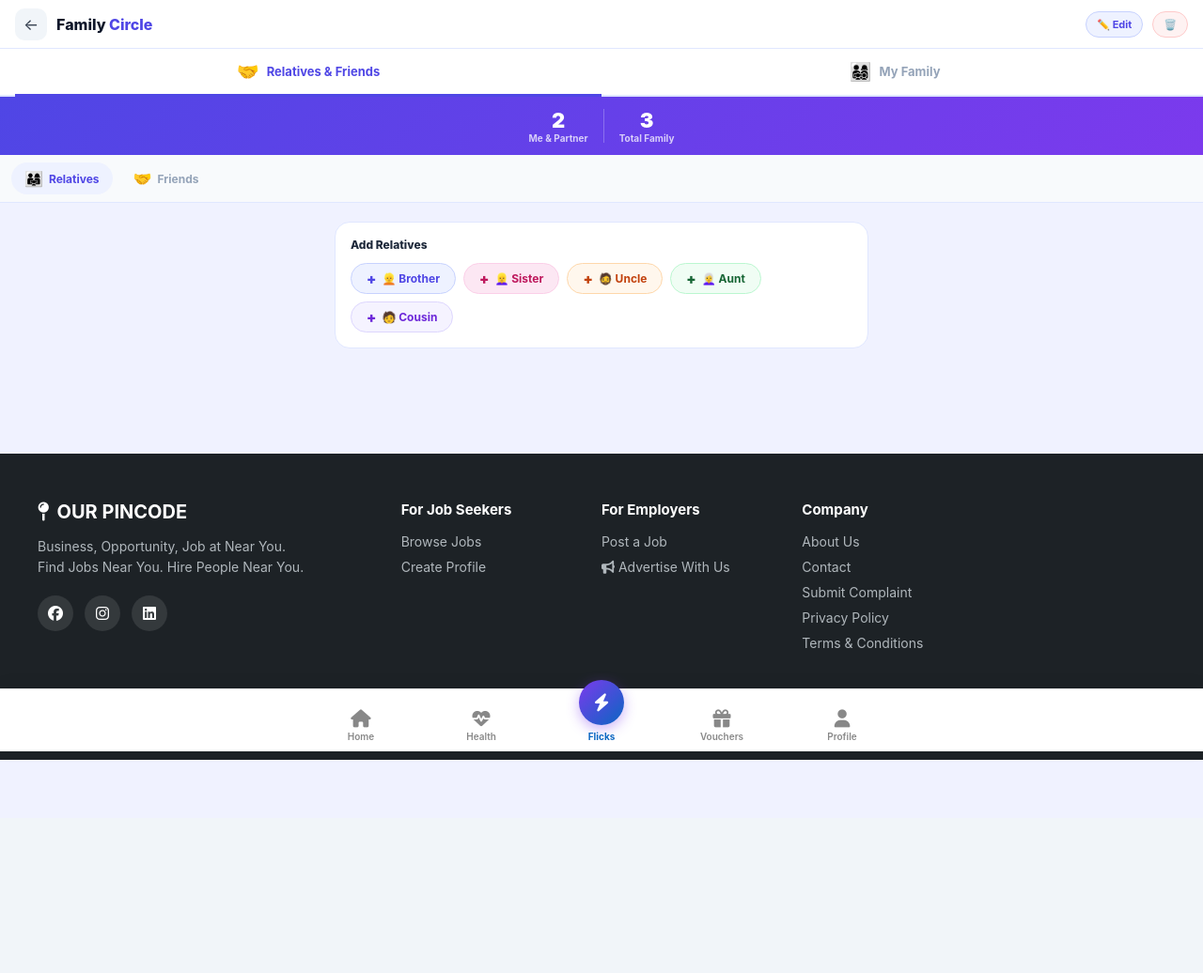
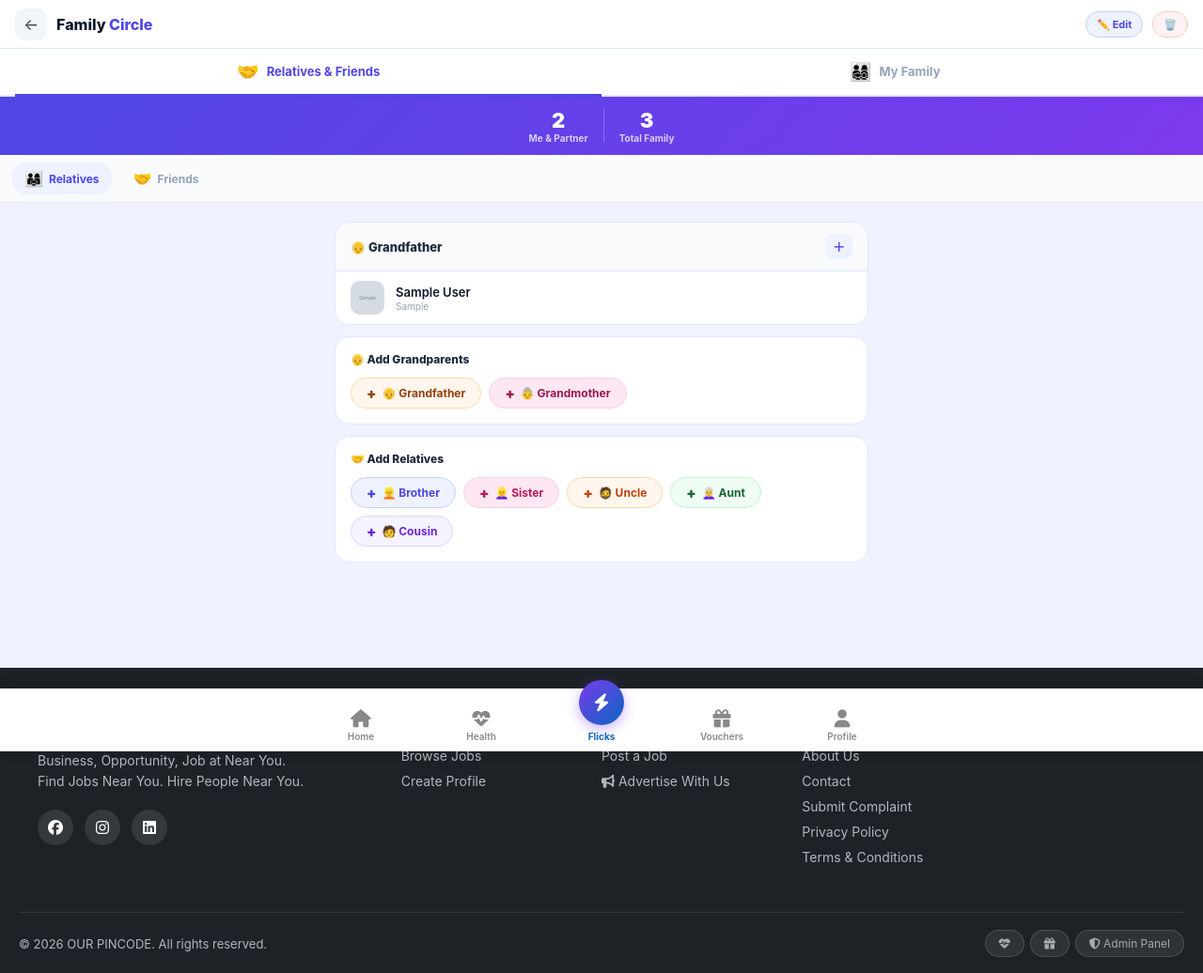
Before and after one commit to Sibi46/my-pincode, a Django app: page /community/family/ in a window 1280 px wide. Shown: the top 1036 px of the page at 94% size. Before the commit the page ends 809 px from the top, so only its background shows below. Run offline with Django 4.2, Linux system fonts and the light colour scheme; a user stored in the database is signed in; tables that the repository leaves empty hold one stand-in row (values such as "Sample post"); grey boxes marked "Sample" are stand-in pictures; parts of the project's set-up code (start-up, migrations or seed data) failed here and were passed over.

Commit message:
Add Grandparents section to Relatives tab with side picker + show grands in list
Co-Authored-By: Claude Sonnet 4.6 <noreply@anthropic.com>

```diff
--- a/templates/community/family_hub.html
+++ b/templates/community/family_hub.html
@@ -275,7 +275,7 @@ body{background:#F0F2FF;font-family:'Inter',system-ui,sans-serif;color:#0F172A;m
     {% if setup.setup_done %}
     <!-- Uncle & Aunt -->
     {% for mtype,label,icon,h_cnt,h_members,w_cnt,w_members in combined_rows %}
-      {% if mtype == 'uncle' or mtype == 'aunt' or mtype == 'cousin' or mtype == 'brother' or mtype == 'sister' %}
+      {% if mtype == 'grandfather' or mtype == 'grandmother' or mtype == 'uncle' or mtype == 'aunt' or mtype == 'cousin' or mtype == 'brother' or mtype == 'sister' %}
         {% if h_members or w_members %}
         <div class="fh-rel-group">
           <div class="fh-rel-group-head">
@@ -299,9 +299,18 @@ body{background:#F0F2FF;font-family:'Inter',system-ui,sans-serif;color:#0F172A;m
       {% endif %}
     {% endfor %}
 
+    <!-- Add Grands -->
+    <div style="background:#fff;border-radius:16px;border:1px solid #E0E7FF;padding:16px;margin-bottom:12px">
+      <div style="font-size:12px;font-weight:800;color:#1E293B;margin-bottom:12px">👴 Add Grandparents</div>
+      <div style="display:flex;flex-wrap:wrap;gap:8px">
+        <button onclick="openSidePicker('grandfather','👴 Grandfather')" style="display:inline-flex;align-items:center;gap:6px;background:#FFF7ED;border:1.5px solid #FED7AA;border-radius:20px;padding:8px 16px;font-size:12px;font-weight:700;color:#92400E;cursor:pointer"><span style="font-size:15px;font-weight:900;line-height:1">+</span>👴 Grandfather</button>
+        <button onclick="openSidePicker('grandmother','👵 Grandmother')" style="display:inline-flex;align-items:center;gap:6px;background:#FCE7F3;border:1.5px solid #FBCFE8;border-radius:20px;padding:8px 16px;font-size:12px;font-weight:700;color:#9D174D;cursor:pointer"><span style="font-size:15px;font-weight:900;line-height:1">+</span>👵 Grandmother</button>
+      </div>
+    </div>
+
     <!-- Add Relatives -->
     <div style="background:#fff;border-radius:16px;border:1px solid #E0E7FF;padding:16px;margin-bottom:12px">
-      <div style="font-size:12px;font-weight:800;color:#1E293B;margin-bottom:12px">Add Relatives</div>
+      <div style="font-size:12px;font-weight:800;color:#1E293B;margin-bottom:12px">🤝 Add Relatives</div>
       <div style="display:flex;flex-wrap:wrap;gap:8px">
         <button onclick="openSidePicker('brother','👱 Brother')" style="display:inline-flex;align-items:center;gap:6px;background:#EEF2FF;border:1.5px solid #C7D2FE;border-radius:20px;padding:8px 16px;font-size:12px;font-weight:700;color:#4F46E5;cursor:pointer"><span style="font-size:15px;font-weight:900;line-height:1">+</span>👱 Brother</button>
         <button onclick="openSidePicker('sister','👱‍♀️ Sister')" style="display:inline-flex;align-items:center;gap:6px;background:#FCE7F3;border:1.5px solid #FBCFE8;border-radius:20px;padding:8px 16px;font-size:12px;font-weight:700;color:#BE185D;cursor:pointer"><span style="font-size:15px;font-weight:900;line-height:1">+</span>👱‍♀️ Sister</button>
```
